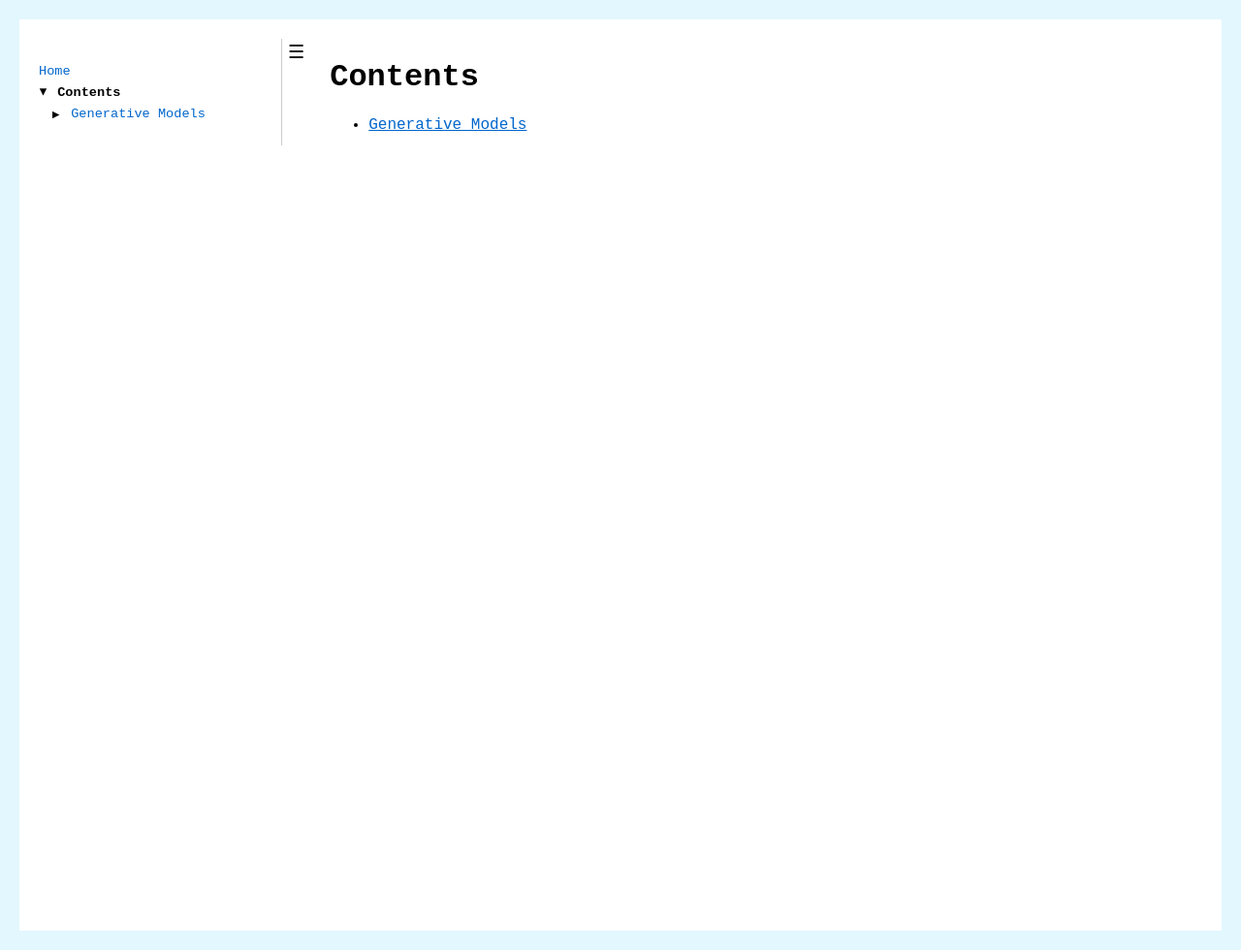
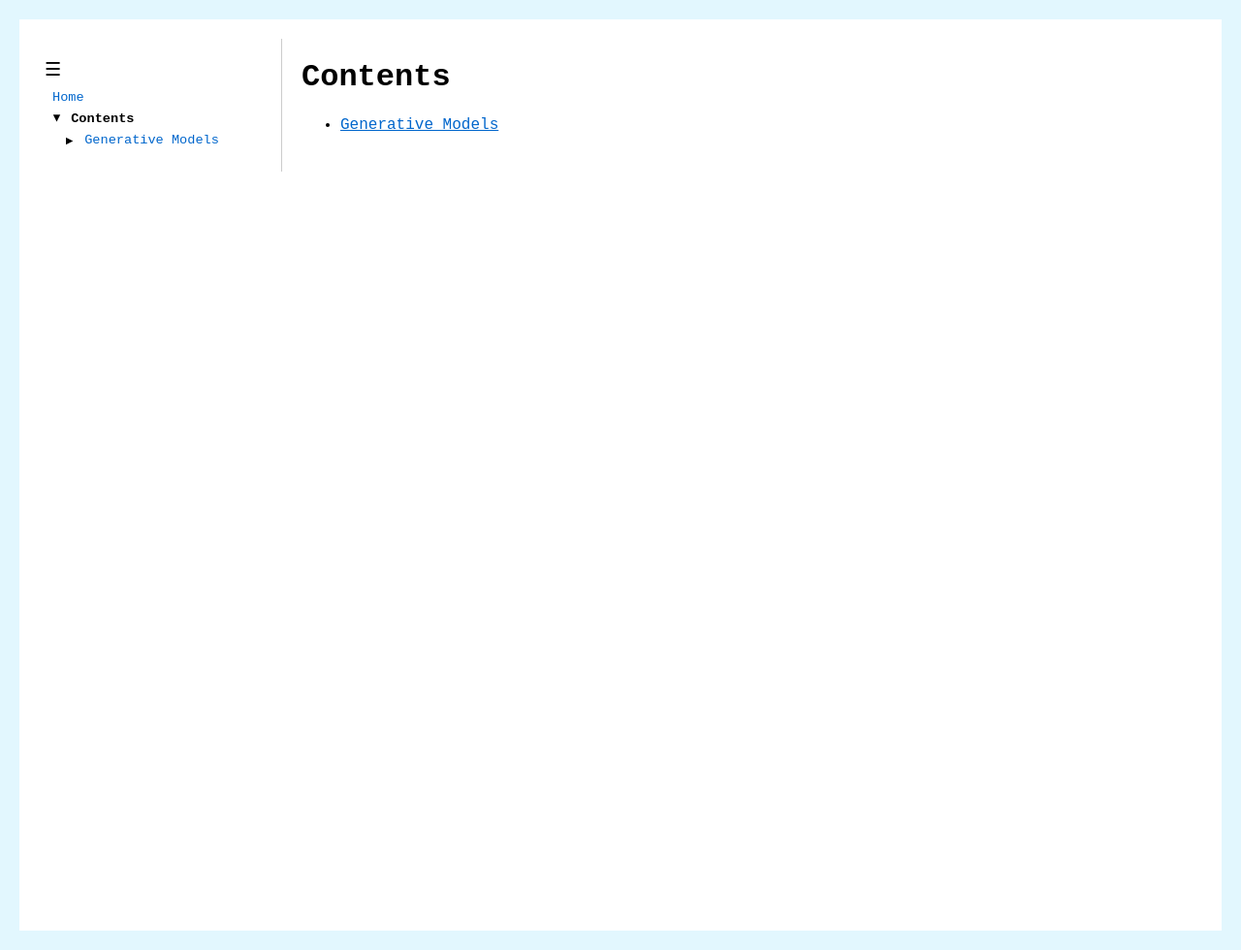
Before and after one commit to scer80/scer80.github.io, a Jekyll site: the page built from contents/index.md, in a window 1280 px wide. Shown: the whole page at 97% size. Built offline with Jekyll 4.4.1, drawn with Linux system fonts in a browser that asks for light colours; our own code applies the rules of GitHub Pages for plain Markdown files.

Commit message:
collapsable navigation sidepane fix

```diff
--- a/_layouts/contents.html
+++ b/_layouts/contents.html
@@ -25,10 +25,12 @@
 </head>
 <body class="paper-style">
     <div class="sidebar-layout">
-        <nav class="sidebar">
-            {% include sidebar.html items=site.data.contents_nav %}
+        <nav class="sidebar" id="sidebar">
+            <button class="sidebar-collapse-btn" id="sidebarBtn" title="Toggle sidebar">&#9776;</button>
+            <div class="sidebar-content">
+                {% include sidebar.html items=site.data.contents_nav %}
+            </div>
         </nav>
-        <button class="sidebar-collapse-btn" onclick="document.querySelector('.sidebar-layout').classList.toggle('sidebar-hidden')" title="Toggle sidebar">&#9776;</button>
         <main class="content-area">
             {{ content }}
         </main>
--- a/assets/css/style.scss
+++ b/assets/css/style.scss
@@ -92,25 +92,25 @@ body.paper-style a:hover {
   align-self: flex-start;
   max-height: 100vh;
   overflow-y: auto;
-  transition: width 0.2s, padding 0.2s, opacity 0.2s;
 }
 
-.sidebar-hidden .sidebar {
-  width: 0 !important;
-  padding: 0 !important;
-  opacity: 0;
-  overflow: hidden;
-  border-right: none !important;
+.sidebar.collapsed {
+  width: auto !important;
+  padding: 4px !important;
+  border-right: 1px solid #cccccc !important;
+}
+
+.sidebar.collapsed .sidebar-content {
+  display: none !important;
 }
 
 .sidebar-collapse-btn {
-  position: sticky;
-  top: 0;
-  align-self: flex-start;
+  display: block;
   border: none !important;
   cursor: pointer;
   font-size: 1.2em;
-  padding: 4px 6px;
+  padding: 2px 6px;
+  margin-bottom: 8px;
   line-height: 1;
 }
 
```
Also changed, not shown: other parts of _layouts/contents.html (+4 -0 lines).
